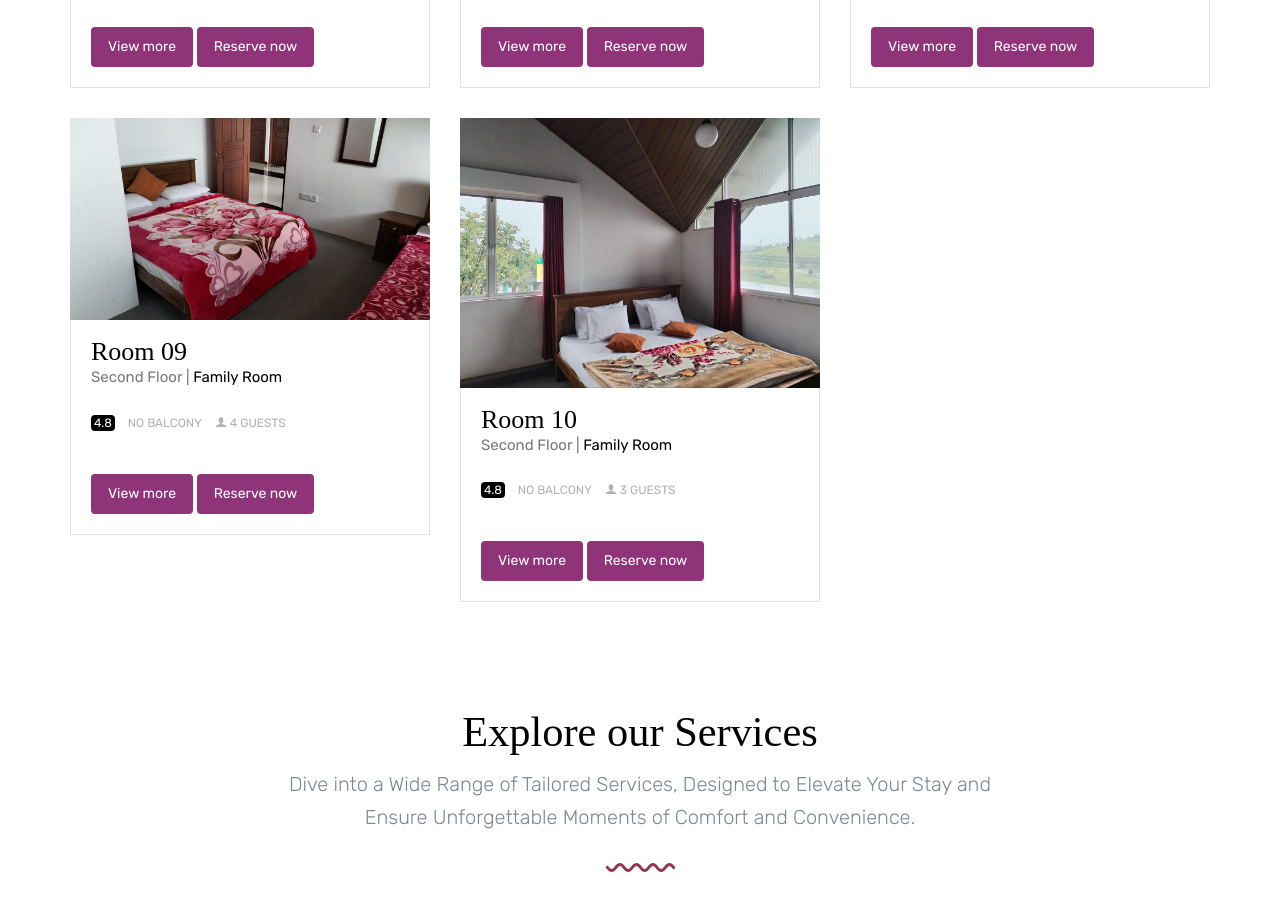
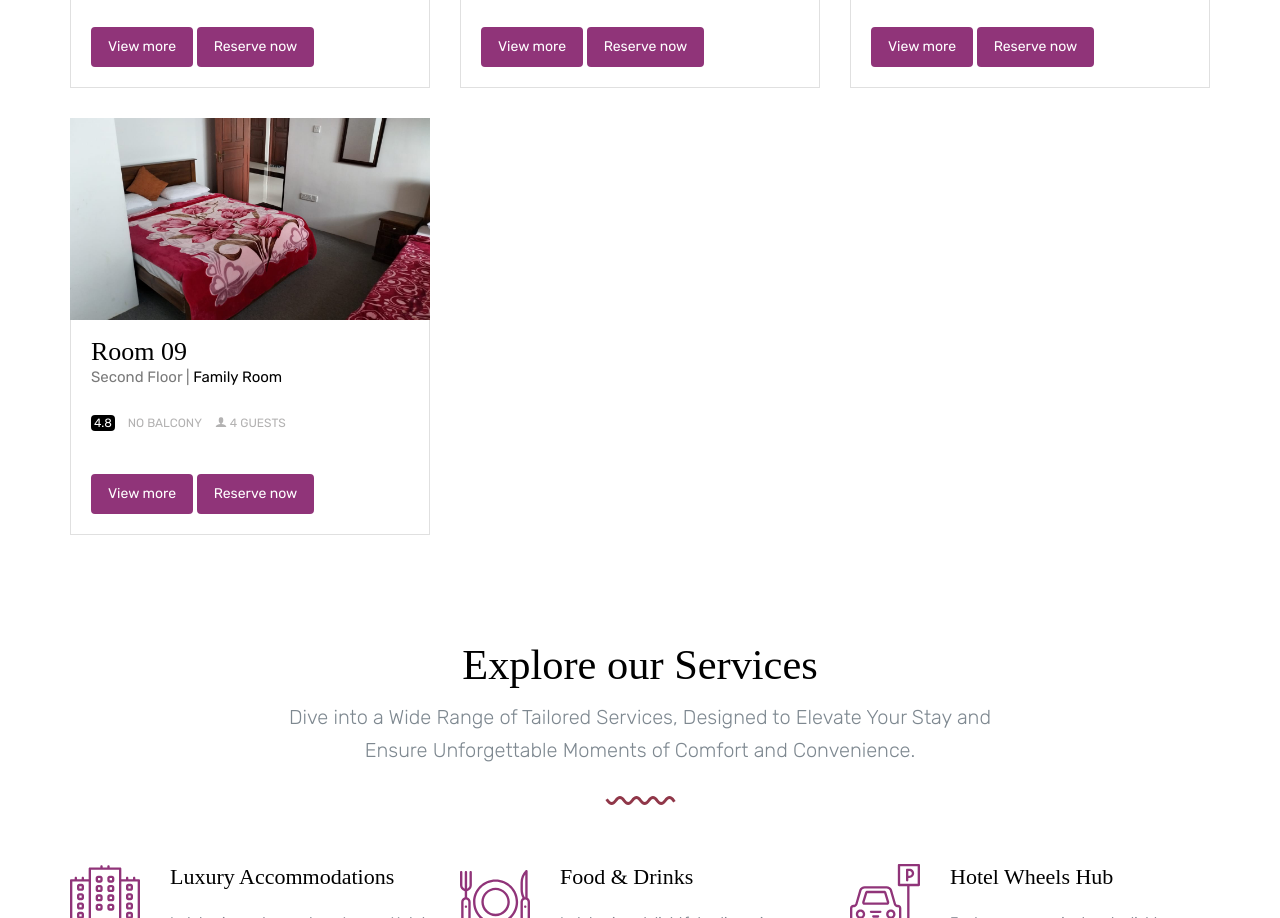
Before and after one commit to creekviewinn/creekviewinn.github.io, a website: page frooms.html in a window 1280 px wide. Shown: the part 994-1912 px from the top of the page. Drawn offline with Linux system fonts and the light colour scheme; files whose address does not match are found by name.

Commit message:
Update frooms.html

```diff
--- a/frooms.html
+++ b/frooms.html
@@ -156,25 +156,6 @@
               </div>
               <p>
                 <a href="https://sites.google.com/view/creek-view-inn/rooms/all-rooms/room-09" class="btn btn-primary" role="button">View more</a>
-                <a href="reservation.html" class="btn btn-primary" role="button">Reserve now</a>
-                 </p>
-            </div>
-          </div>
-        </div>
-        <div class="col-md-4 col-sm-6 col-xs-12">
-          <div class="probootstrap-room">
-            <a href="#"><img src="img/rooms/room10.jpg" alt="#" class="img-responsive"></a>
-            <div class="text">
-              <h3>Room 10</h3>
-              <p>Second Floor | <strong>Family Room</strong></p>
-              <div class="post-meta mb30">
-                <ul>
-                  <li><span class="review-rate">4.8</span> No Balcony</li>
-                  <li><i class="icon-user2"></i> 3 Guests</li>
-                </ul>
-              </div>
-              <p>
-                <a href="https://sites.google.com/view/creek-view-inn/rooms/all-rooms/room-10" class="btn btn-primary" role="button">View more</a>
                 <a href="reservation.html" class="btn btn-primary" role="button">Reserve now</a>
                  </p>
             </div>
```
